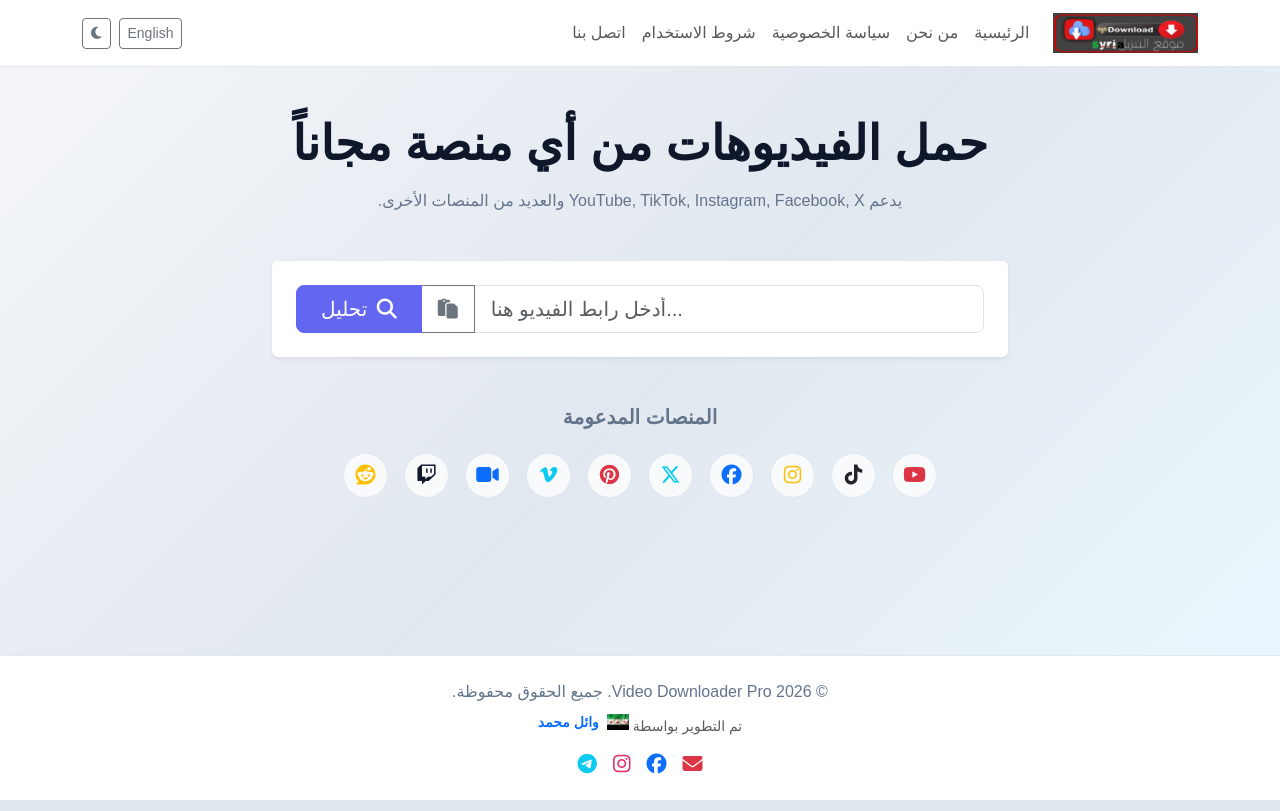
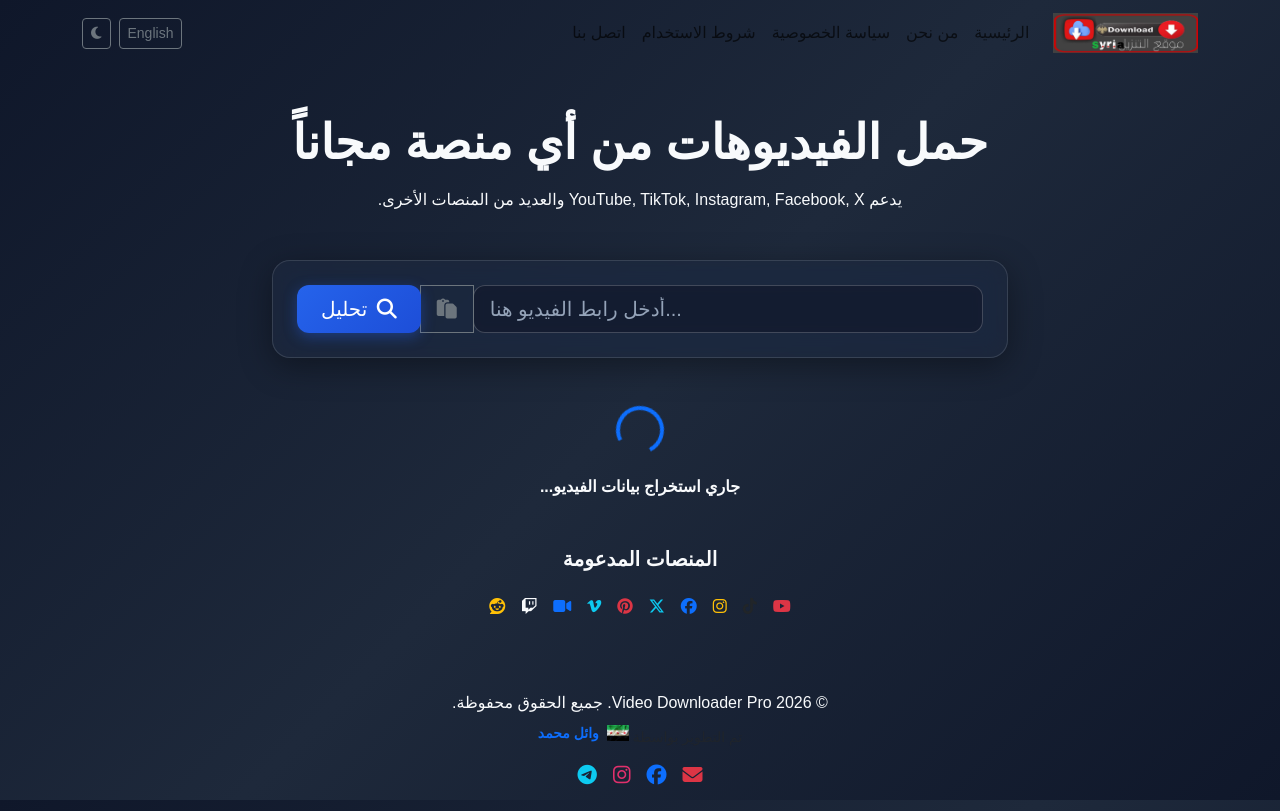
Before and after one commit to waelmohammedhosan/video-downloader-pro, a Python web app: template templates/index.html in a window 1280 px wide. Run offline with Jinja, Linux system fonts and the light colour scheme; the template is opened without the code that fills it, so the values that code supplies are empty.

Commit message:
Update website background and modern glassmorphism styling

```diff
--- a/static/css/style.css
+++ b/static/css/style.css
@@ -1,115 +1,79 @@
-:root {
-    --bg-primary: #f8fafc;
-    --bg-card: #ffffff;
-    --text-primary: #0f172a;
-    --text-secondary: #64748b;
-    --accent: #6366f1;
-    --accent-hover: #4f46e5;
-    --border-color: #e2e8f0;
-    --shadow-sm: 0 1px 3px rgba(0,0,0,0.1);
-    --shadow-lg: 0 10px 25px -5px rgba(0, 0, 0, 0.1);
+/* ==========================================================================
+   تحديث تنسيق الخلفية والواجهة - Video Downloader Pro
+   ========================================================================== */
+
+/* 1️⃣ خلفية الموقع الرئيسية (تدرج لوني عصري وداكن مريح للعين) */
+body {
+    background: linear-gradient(135deg, #0f172a 0%, #1e293b 50%, #0f172a 100%) !important;
+    background-attachment: fixed !important;
+    min-height: 100vh;
+    color: #f8fafc;
+    font-family: 'Tajawal', sans-serif;
+    margin: 0;
+    padding: 0;
 }
 
-[data-theme="dark"] {
-    --bg-primary: #0f172a;
-    --bg-card: #1e293b;
-    --text-primary: #f8fafc;
-    --text-secondary: #94a3b8;
-    --accent: #818cf8;
-    --accent-hover: #6366f1;
-    --border-color: #334155;
-    --shadow-sm: 0 1px 3px rgba(0,0,0,0.5);
-    --shadow-lg: 0 10px 25px -5px rgba(0, 0, 0, 0.5);
+/* 💡 إذا أردت استخدام صورة خلفية مخصصة بدلاً من التدرج، فك التعليق عن الأسطر التالية: */
+/*
+body {
+    background: url('../images/bg.jpg') no-repeat center center fixed !important;
+    background-size: cover !important;
+}
+*/
+
+/* 2️⃣ تأثير الزجاج الضبابي (Glassmorphism) للكروت لتظهر الخلفية من خلفها بجمالية */
+.card,
+.hero-section,
+.container-glass {
+    background: rgba(30, 41, 59, 0.7) !important;
+    backdrop-filter: blur(12px) saturate(180%);
+    -webkit-backdrop-filter: blur(12px) saturate(180%);
+    border: 1px solid rgba(255, 255, 255, 0.12) !important;
+    border-radius: 18px !important;
+    box-shadow: 0 8px 32px 0 rgba(0, 0, 0, 0.37) !important;
 }
 
-body {
-    background-color: var(--bg-primary);
-    color: var(--text-primary);
-    font-family: 'Segoe UI', system-ui, -apple-system, sans-serif;
-    transition: background-color 0.3s ease, color 0.3s ease;
-    min-height: 100vh;
-    display: flex;
-    flex-direction: column;
-}
-
-main {
-    flex: 1;
-}
-
-.card {
-    background-color: var(--bg-card);
-    border: 1px solid var(--border-color);
-    box-shadow: var(--shadow-sm);
+/* 3️⃣ تحسين حقل إدخال الرابط (Input Bar) */
+.form-control {
+    background: rgba(15, 23, 42, 0.6) !important;
+    border: 1px solid rgba(255, 255, 255, 0.2) !important;
+    color: #ffffff !important;
+    border-radius: 12px !important;
+    backdrop-filter: blur(6px);
     transition: all 0.3s ease;
 }
 
-.card:hover {
-    box-shadow: var(--shadow-lg);
+.form-control::placeholder {
+    color: #94a3b8 !important;
 }
 
+.form-control:focus {
+    background: rgba(15, 23, 42, 0.85) !important;
+    border-color: #3b82f6 !important;
+    box-shadow: 0 0 15px rgba(59, 130, 246, 0.5) !important;
+    color: #ffffff !important;
+}
+
+/* 4️⃣ تحسين الأزرار وأيقونات المنصات */
 .btn-primary {
-    background-color: var(--accent);
-    border-color: var(--accent);
+    background: linear-gradient(135deg, #2563eb 0%, #1d4ed8 100%) !important;
+    border: none !important;
+    border-radius: 12px !important;
+    box-shadow: 0 4px 14px 0 rgba(37, 99, 235, 0.39) !important;
+    transition: transform 0.2s ease, box-shadow 0.2s ease !important;
 }
 
 .btn-primary:hover {
-    background-color: var(--accent-hover);
-    border-color: var(--accent-hover);
+    transform: translateY(-2px);
+    box-shadow: 0 6px 20px 0 rgba(37, 99, 235, 0.55) !important;
 }
 
-.text-secondary-custom {
-    color: var(--text-secondary);
+/* تأثير التفاعل مع أيقونات المنصات المدعومة */
+.platform-icon, .social-icon {
+    transition: transform 0.3s ease, filter 0.3s ease;
 }
 
-.navbar {
-    background-color: var(--bg-card) !important;
-    border-bottom: 1px solid var(--border-color);
+.platform-icon:hover, .social-icon:hover {
+    transform: translateY(-5px) scale(1.1);
+    filter: drop-shadow(0 0 10px rgba(59, 130, 246, 0.6));
 }
-
-.footer {
-    background-color: var(--bg-card);
-    border-top: 1px solid var(--border-color);
-}
-
-.platform-badge {
-    width: 45px;
-    height: 45px;
-    border-radius: 50%;
-    display: inline-flex;
-    align-items: center;
-    justify-content: center;
-    font-size: 1.25rem;
-    background: var(--bg-primary);
-    border: 1px solid var(--border-color);
-    transition: transform 0.2s;
-}
-
-.platform-badge:hover {
-    transform: translateY(-3px);
-}
-
-/* RTL Adjustments */
-[dir="rtl"] .me-2 {
-    margin-left: 0.5rem !important;
-    margin-right: 0 !important;
-}
-
-[dir="rtl"] .ms-auto {
-    margin-right: auto !important;
-    margin-left: 0 !important;
-}
-
-/* Spinner Loader Overlay */
-#loadingSpinner {
-    display: none;
-}
-
-.toast-container {
-    z-index: 1090;
-}
-
-body {
-    background: linear-gradient(135deg, #f4f6f9 0%, #e2e8f0 50%, #ebf8ff 100%) !important;
-    min-height: 100vh;
-    font-family: 'Tajawal', sans-serif;
-}
```
